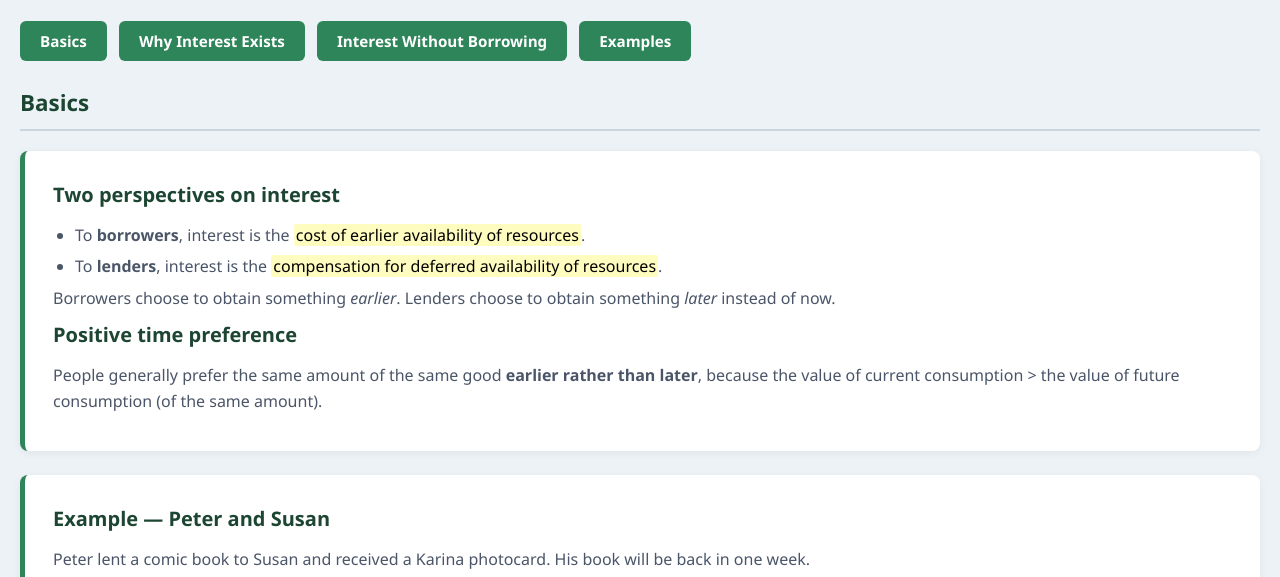
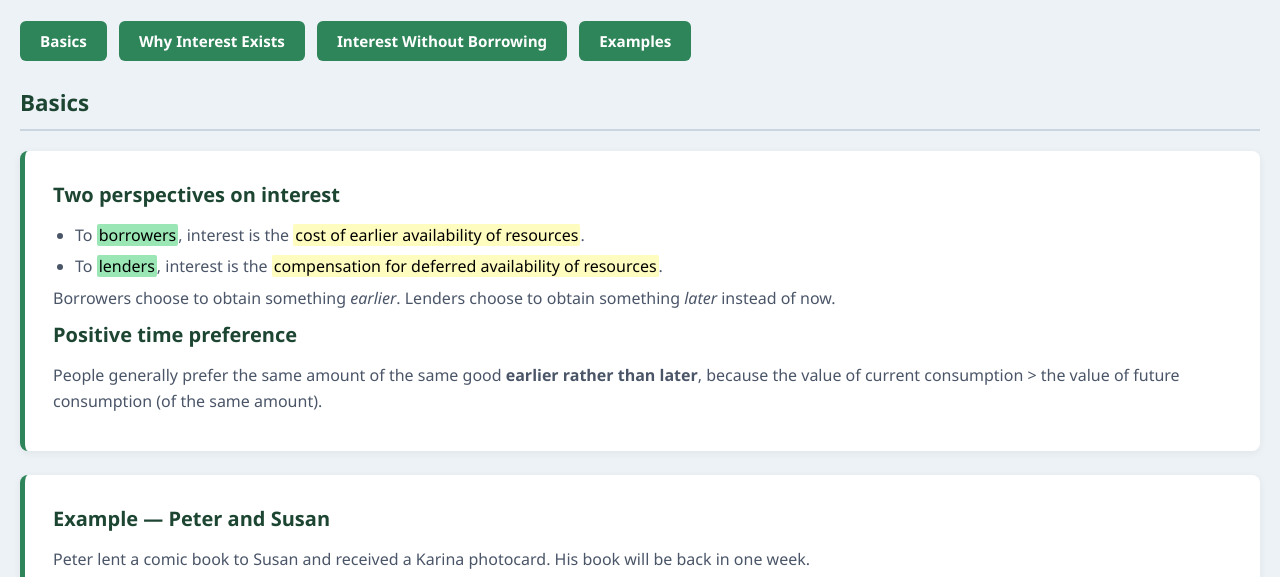
Before and after one commit to notiamalfred/EconLearn, a website: page interest.html in a window 1280 px wide. Shown: the part 216-793 px from the top of the page. Drawn offline with Linux system fonts and the light colour scheme.

Commit message:
Highlight borrowers and lenders in interest section

```diff
--- a/interest.html
+++ b/interest.html
@@ -61,8 +61,8 @@
         <article class="skill-card">
           <h3>Two perspectives on interest</h3>
           <ul>
-            <li>To <strong>borrowers</strong>, interest is the <mark>cost of earlier availability of resources</mark>.</li>
-            <li>To <strong>lenders</strong>, interest is the <mark>compensation for deferred availability of resources</mark>.</li>
+            <li>To <mark class="mark-green">borrowers</mark>, interest is the <mark>cost of earlier availability of resources</mark>.</li>
+            <li>To <mark class="mark-green">lenders</mark>, interest is the <mark>compensation for deferred availability of resources</mark>.</li>
           </ul>
           <p>Borrowers choose to obtain something <em>earlier</em>. Lenders choose to obtain something <em>later</em> instead of now.</p>
 
```
